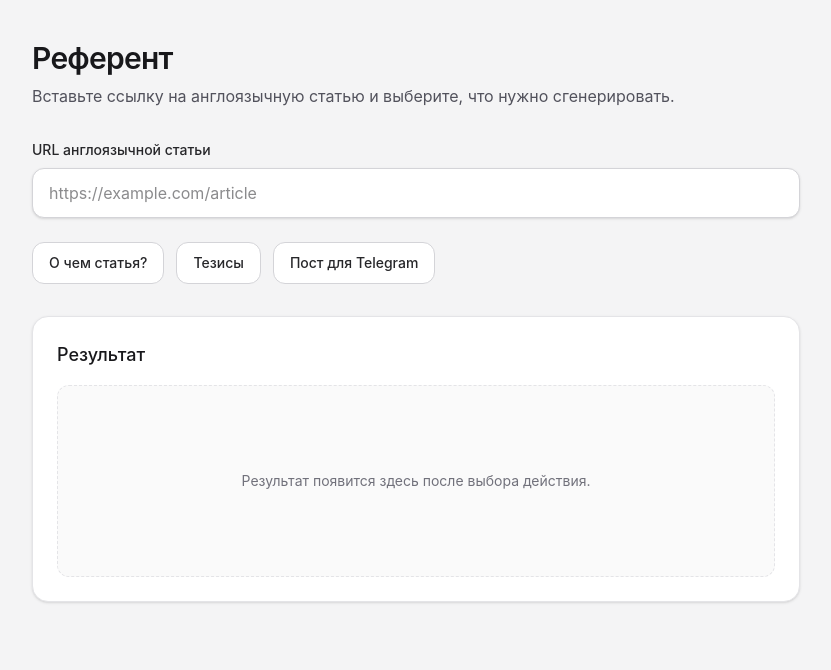
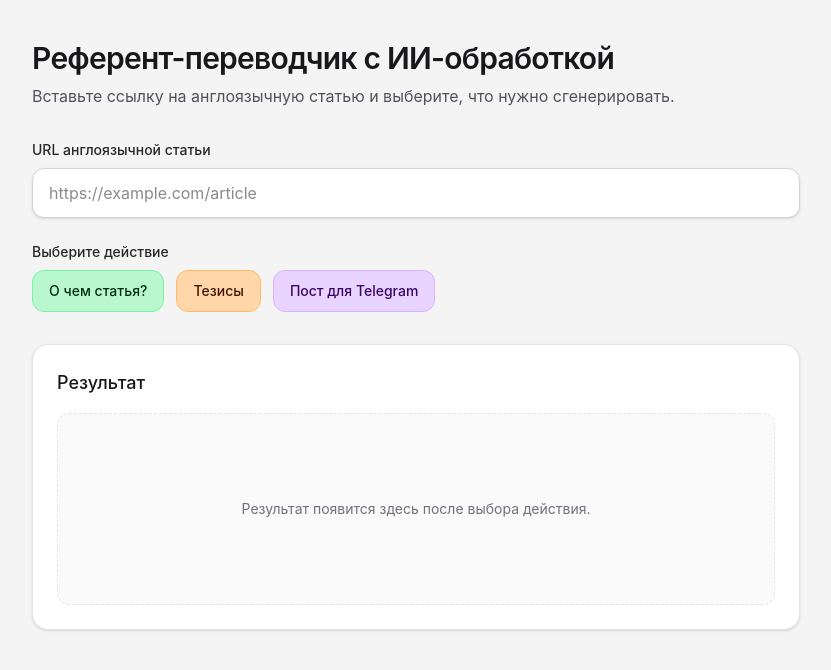
Before and after one commit to giftirina-dotcom/referent, a Next.js app: page / in a window 1280 px wide. Shown: the top 670 px of the page, without its empty margins (224-1055 px from the left). Built offline with nearby package versions, Linux system fonts and the light colour scheme.

Commit message:
Изменен заголовок и цвет кнопок

```diff
--- a/app/components/referent-app.tsx
+++ b/app/components/referent-app.tsx
@@ -9,6 +9,27 @@ const ACTIONS: { id: Action; label: string }[] = [
   { id: "theses", label: "Тезисы" },
   { id: "telegram", label: "Пост для Telegram" },
 ];
+
+const ACTION_BUTTON_STYLES: Record<
+  Action,
+  { default: string; active: string }
+> = {
+  summary: {
+    default:
+      "border border-green-300 bg-green-200 text-green-950 hover:bg-green-300",
+    active: "border border-green-400 bg-green-400 text-green-950 shadow-sm",
+  },
+  theses: {
+    default:
+      "border border-orange-300 bg-orange-200 text-orange-950 hover:bg-orange-300",
+    active: "border border-orange-400 bg-orange-400 text-orange-950 shadow-sm",
+  },
+  telegram: {
+    default:
+      "border border-purple-300 bg-purple-200 text-purple-950 hover:bg-purple-300",
+    active: "border border-purple-400 bg-purple-400 text-purple-950 shadow-sm",
+  },
+};
 
 const ACTION_LABELS: Record<Action, string> = {
   summary: "Краткое содержание",
@@ -68,7 +89,7 @@ export default function ReferentApp() {
     <div className="mx-auto flex w-full max-w-3xl flex-col gap-8">
       <header className="space-y-2">
         <h1 className="text-3xl font-semibold tracking-tight text-zinc-900">
-          Референт
+          Референт-переводчик с ИИ-обработкой
         </h1>
         <p className="text-zinc-600">
           Вставьте ссылку на англоязычную статью и выберите, что нужно
@@ -101,6 +122,8 @@ export default function ReferentApp() {
           ) : null}
         </div>
 
+        <div className="space-y-2">
+          <p className="text-sm font-medium text-zinc-800">Выберите действие</p>
           <div className="flex flex-wrap gap-3">
             {ACTIONS.map((action) => {
               const isActive = activeAction === action.id;
@@ -113,14 +136,15 @@ export default function ReferentApp() {
                   onClick={() => void handleAction(action.id)}
                   className={`rounded-xl px-4 py-2.5 text-sm font-medium transition disabled:cursor-not-allowed disabled:opacity-60 ${
                     isActive
-                    ? "bg-sky-600 text-white shadow-sm hover:bg-sky-700"
-                    : "border border-zinc-300 bg-white text-zinc-800 hover:border-zinc-400 hover:bg-zinc-50"
+                      ? ACTION_BUTTON_STYLES[action.id].active
+                      : ACTION_BUTTON_STYLES[action.id].default
                   }`}
                 >
                   {action.label}
                 </button>
               );
             })}
+          </div>
         </div>
       </form>
 
--- a/app/layout.tsx
+++ b/app/layout.tsx
@@ -2,8 +2,8 @@ import type { Metadata } from "next";
 import "./globals.css";
 
 export const metadata: Metadata = {
-  title: "Референт",
-  description: "Приложение Референт",
+  title: "Референт-переводчик с ИИ-обработкой",
+  description: "Референт-переводчик с ИИ-обработкой",
 };
 
 export default function RootLayout({
```
Lines whose indentation alone changed are shown as unchanged.
